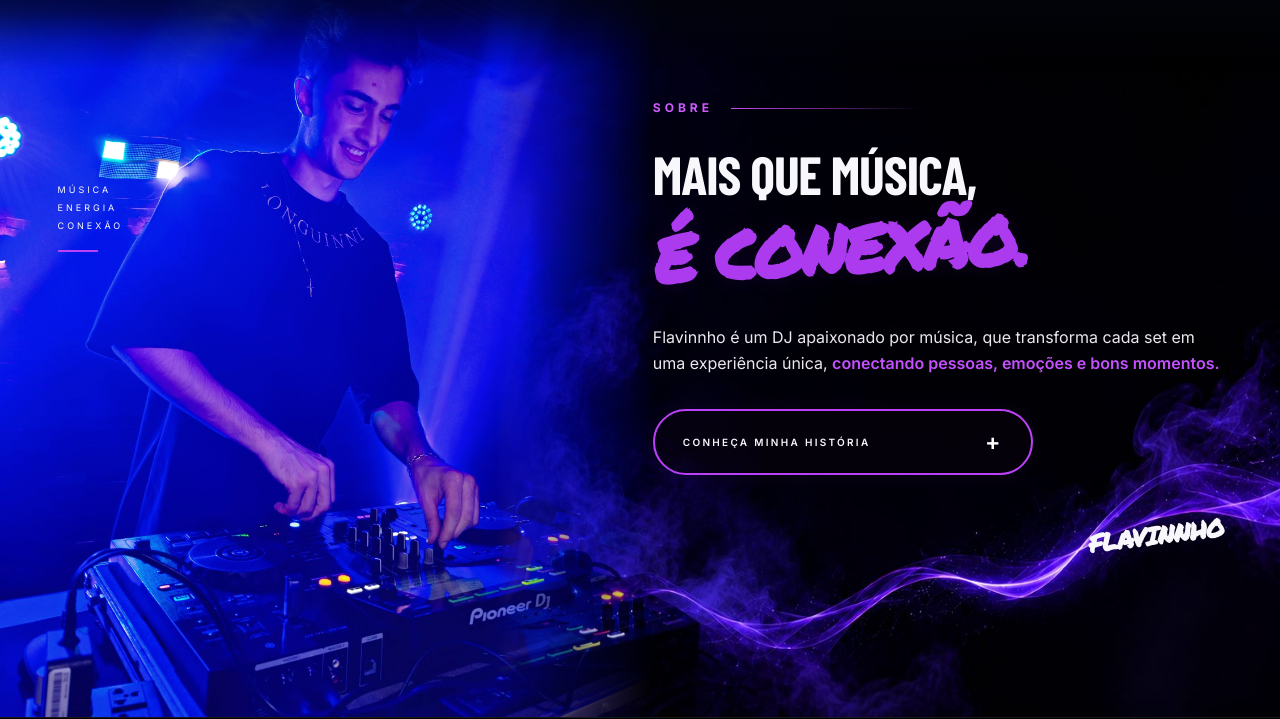
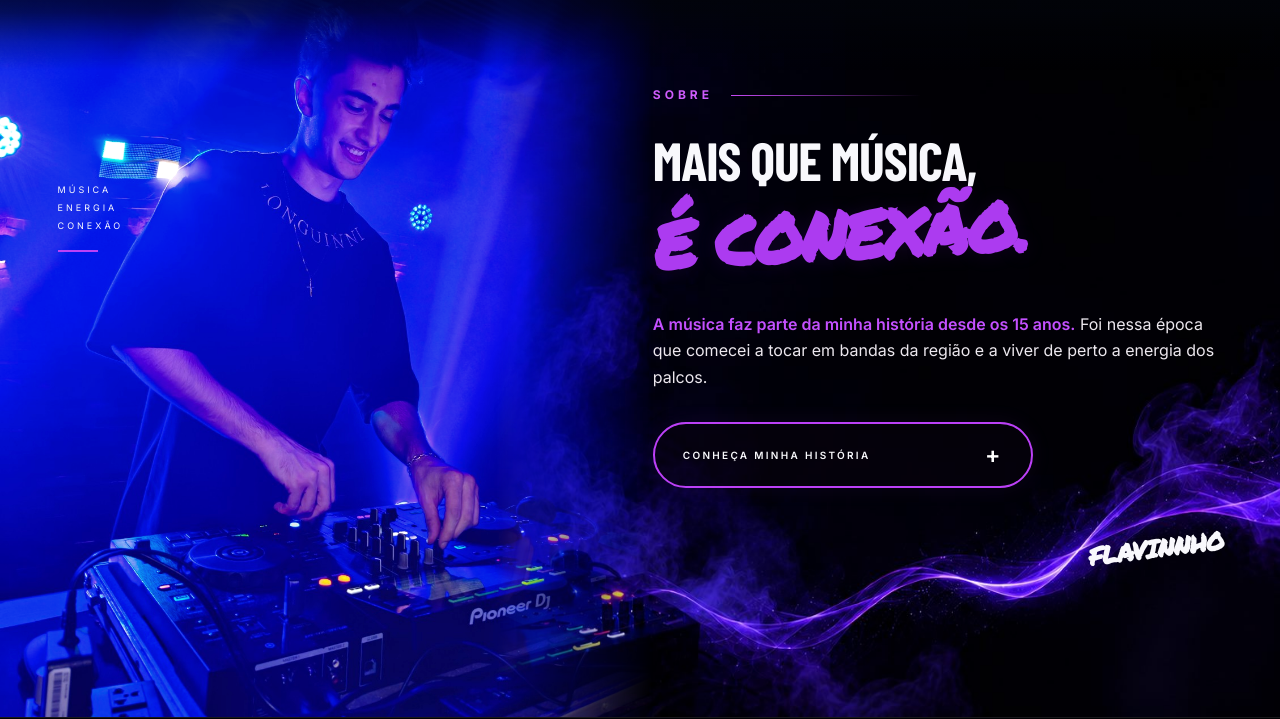
Before and after one commit to Cardoso-Gui/flavinnho-site, a plain HTML site: page sobre.html in a window 1280 px wide. Shown: the part 83-802 px from the top of the page. Drawn offline with nearby package versions, Linux system fonts and the light colour scheme; a web font is replaced by a local one.

Commit message:
Atualiza biografia aprovada na Home e na página Sobre

```diff
--- a/sobre.html
+++ b/sobre.html
@@ -15,7 +15,7 @@
 <main id="conteudo"><h1 class="sr-only">Sobre</h1>
 <section class="about section" id="sobre" aria-labelledby="about-title">
 <div class="about-photo"><img src="./assets/flavinnho-sorrindo.jpg" alt="Flavinnho sorrindo enquanto toca na controladora, sob a iluminação azul do palco" loading="lazy" width="1152" height="1536"><span class="photo-caption">MÚSICA<br>ENERGIA<br>CONEXÃO</span></div>
-<div class="about-copy"><p class="eyebrow">SOBRE</p><h2 id="about-title">MAIS QUE MÚSICA,<br><em>É CONEXÃO.</em></h2><p class="body-copy">Flavinnho é um DJ apaixonado por música, que transforma cada set em uma experiência única, <strong>conectando pessoas, emoções e bons momentos.</strong></p><details class="story"><summary>CONHEÇA MINHA HISTÓRIA <span aria-hidden="true">+</span></summary><p>A história do Flavinnho vai ganhar este espaço em breve. Por enquanto, as imagens contam um pouco: ele, a música e a energia de cada momento no palco.</p></details><div class="about-signoff" aria-hidden="true"><span class="sound-line"></span><span class="mini-brand">FLAVINNHO</span></div></div>
+<div class="about-copy"><p class="eyebrow">SOBRE</p><h2 id="about-title">MAIS QUE MÚSICA,<br><em>É CONEXÃO.</em></h2><p class="body-copy"><strong>A música faz parte da minha história desde os 15 anos.</strong> Foi nessa época que comecei a tocar em bandas da região e a viver de perto a energia dos palcos.</p><details class="story"><summary>CONHEÇA MINHA HISTÓRIA <span aria-hidden="true">+</span></summary><p>O interesse por ser DJ, porém, já estava ali. Nos intervalos dos shows, aproveitava cada oportunidade para tocar e me aproximar cada vez mais desse universo. Depois de dois anos com a banda, decidi seguir esse caminho de vez e focar na carreira de DJ.</p><p>Desde então, venho construindo minha identidade através das apresentações e também da produção musical. <strong>Minhas próprias músicas e remixes fazem parte dos meus sets</strong>, trazendo para cada show um pouco da minha personalidade e da forma como enxergo a música.</p></details><div class="about-signoff" aria-hidden="true"><span class="sound-line"></span><span class="mini-brand">FLAVINNHO</span></div></div>
 </section>
 </main>
 <footer><a class="wordmark" href="./index.html" aria-label="Flavinnho — voltar ao início"><img src="./assets/flavinnho-logo.svg" alt="Flavinnho" width="793" height="149"></a><p>MÚSICA · ENERGIA · CONEXÃO</p><a class="back-top" href="#conteudo">VOLTAR AO TOPO ↑</a><small>© <span id="year">2026</span> Flavinnho</small></footer>
```
Also changed, not shown: index.html (+1 -1 lines).
